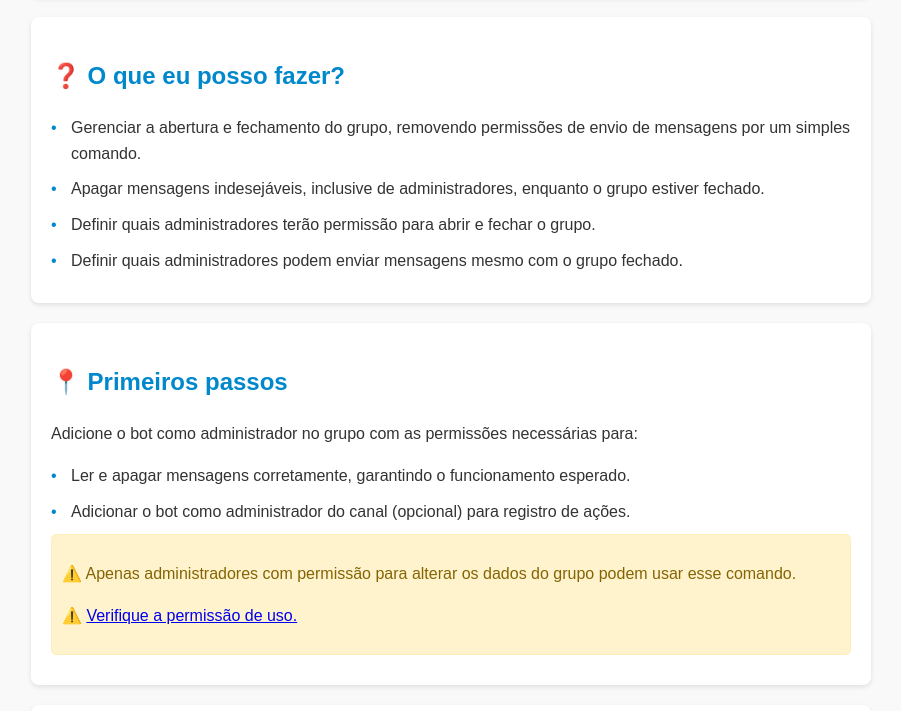
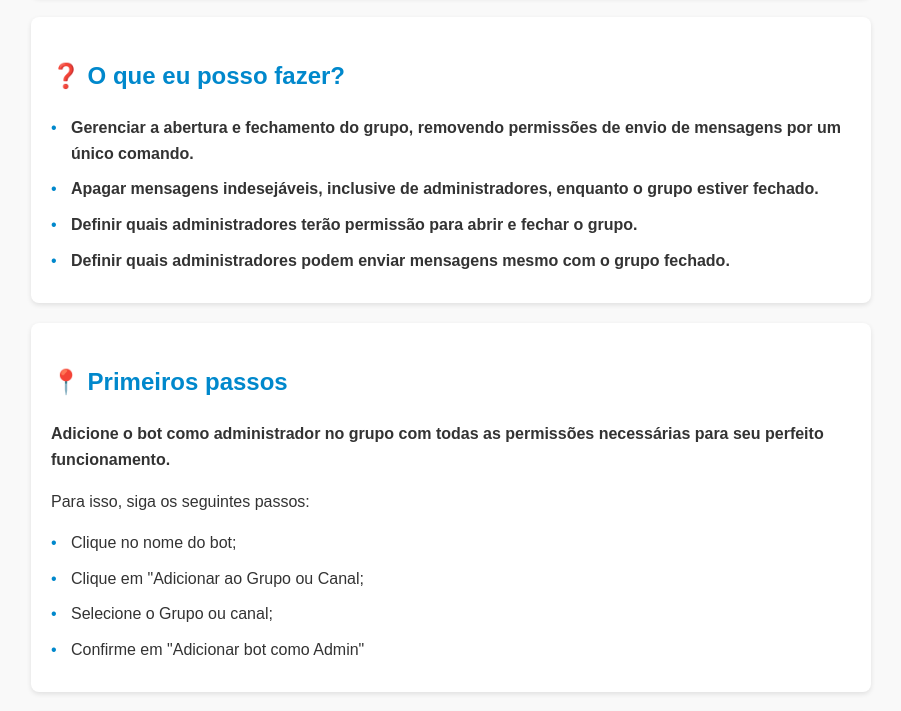
Before and after one commit to moraeshoje/GroupShut, a plain HTML site: page index.html in a window 1280 px wide. Shown: the part 576-1287 px from the top of the page, without its empty margins (189-1090 px from the left). Drawn offline with Linux system fonts and the light colour scheme.

Commit message:
Update index.html
Atualização

```diff
--- a/index.html
+++ b/index.html
@@ -129,23 +129,22 @@
     <section id="oque-eu-posso-fazer">
         <h2>❓ O que eu posso fazer?</h2>
         <ul>
-            <li>Gerenciar a abertura e fechamento do grupo, removendo permissões de envio de mensagens por um simples comando.</li>
-            <li>Apagar mensagens indesejáveis, inclusive de administradores, enquanto o grupo estiver fechado.</li>
-            <li>Definir quais administradores terão permissão para abrir e fechar o grupo.</li>
-            <li>Definir quais administradores podem enviar mensagens mesmo com o grupo fechado.</li>
+            <li><b>Gerenciar a abertura e fechamento do grupo, removendo permissões de envio de mensagens por um único comando.</b></li>
+            <li><b>Apagar mensagens indesejáveis, inclusive de administradores, enquanto o grupo estiver fechado.</b></li>
+            <li><b>Definir quais administradores terão permissão para abrir e fechar o grupo.</b></li>
+            <li><b>Definir quais administradores podem enviar mensagens mesmo com o grupo fechado.</b></li>
         </ul>
     </section>
     <section id="primeiros-passos">
         <h2>📍 Primeiros passos</h2>
-        <p>Adicione o bot como administrador no grupo com as permissões necessárias para:</p>
+        <p><b>Adicione o bot como administrador no grupo com todas as permissões necessárias para seu perfeito funcionamento.</b></p>
+        <p>Para isso, siga os seguintes passos:</p>
         <ul>
-            <li>Ler e apagar mensagens corretamente, garantindo o funcionamento esperado.</li>
-            <li>Adicionar o bot como administrador do canal (opcional) para registro de ações.</li>
+            <li>Clique no nome do bot;</li>
+            <li>Clique em "Adicionar ao Grupo ou Canal;</li>
+            <li>Selecione o Grupo ou canal;</li>
+            <li>Confirme em "Adicionar bot como Admin"
         </ul>
-        <div class="alert">
-            <p>⚠️ Apenas administradores com permissão para alterar os dados do grupo podem usar esse comando.</p>
-            <p>⚠️ <a href="#permissao-de-uso">Verifique a permissão de uso.</a></p>
-        </div>
     </section>
     <section id="configuracoes">
         <h2>⚙️ Configurações</h2>
@@ -158,6 +157,10 @@
             <li><b>Permitidos</b> - indica a quantidade de administradores com permissão.</li>
             <li><b>Vencimento</b> - indica o vencimento da sua permissão de uso.</li>
         </ul>
+        <div class="alert">
+            <p>⚠️ Apenas administradores com permissão para alterar os dados do grupo podem usar esse comando.</p>
+            <p>⚠️ <a href="#permissao-de-uso">Verifique a permissão de uso.</a></p>
+        </div>
     </section>
     <section id="permissoes">
         <h2>🔒 Permissões</h2>
```
